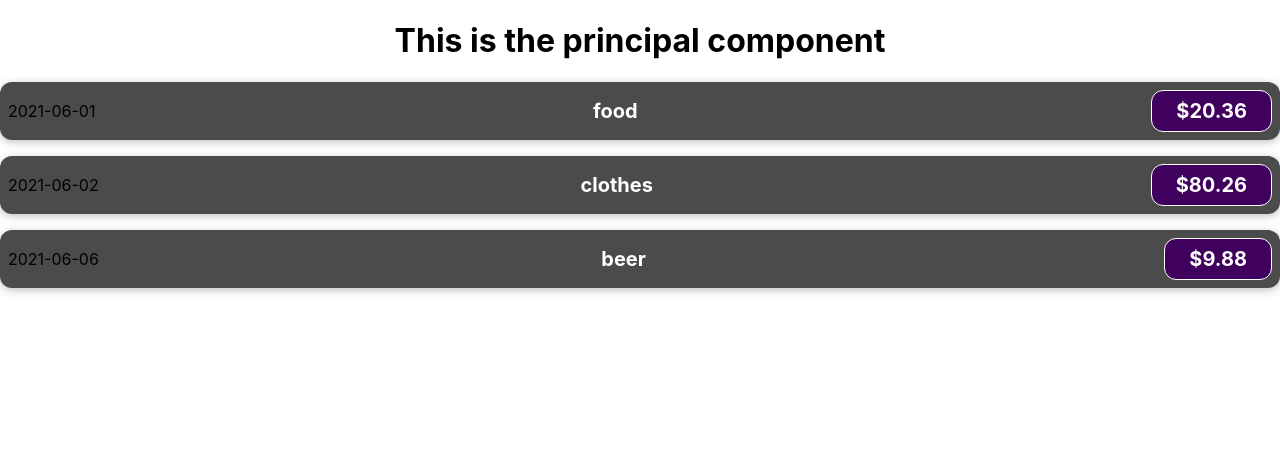
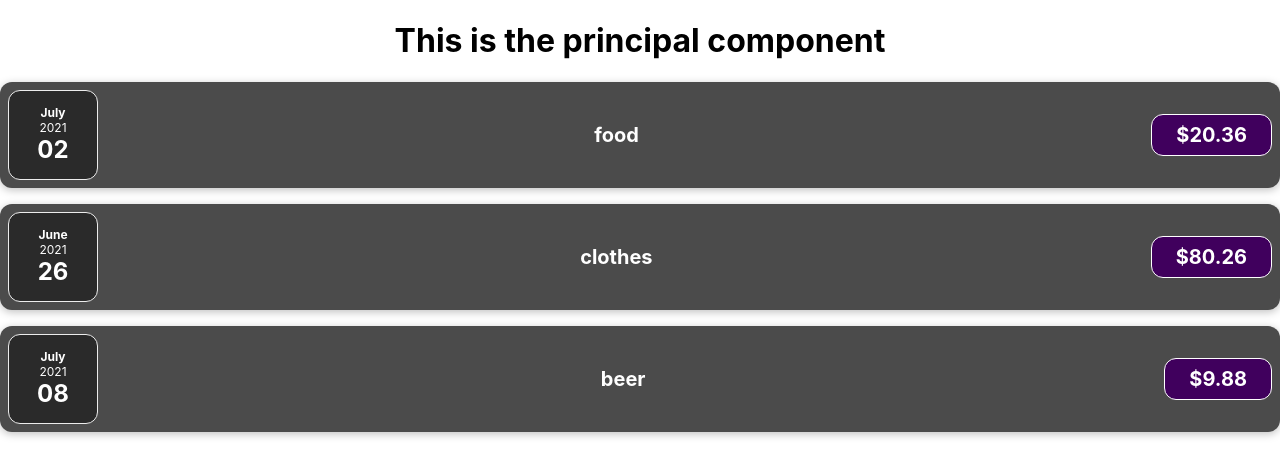
Before and after one commit to felipecubillos/react-study, a React (Create React App) app: page / in a window 1280 px wide. Shown: the top 476 px of the page. Built offline with nearby package versions, Linux system fonts and the light colour scheme.

Commit message:
split components into sub reusable components, send props into child component and styling date component

```diff
--- a/src/App.js
+++ b/src/App.js
@@ -2,9 +2,9 @@ import ExpensesItem from "./components/ExpensesItem";
 import "./App.css";
 
 const expenses = [
-  { title: "food", date: "2021-06-01", amount: 20.36 },
-  { title: "clothes", date: "2021-06-02", amount: 80.26 },
-  { title: "beer", date: "2021-06-06", amount: 9.88 },
+  { title: "food", date: new Date(2021, 6, 2), amount: 20.36 },
+  { title: "clothes", date: new Date(2021, 5, 26), amount: 80.26 },
+  { title: "beer", date: new Date(2021, 6, 8), amount: 9.88 },
 ];
 
 function App() {
--- /dev/null
+++ b/src/components/ExpensesDate.css
@@ -0,0 +1,26 @@
+.expense-date {
+  display: flex;
+  flex-direction: column;
+  width: 5.5rem;
+  height: 5.5rem;
+  border: 1px solid #ececec;
+  background-color: #2a2a2a;
+  color: white;
+  border-radius: 12px;
+  align-items: center;
+  justify-content: center;
+}
+
+.expense-date__month {
+  font-size: 0.75rem;
+  font-weight: bold;
+}
+
+.expense-date__year {
+  font-size: 0.75rem;
+}
+
+.expense-date__day {
+  font-size: 1.5rem;
+  font-weight: bold;
+}
--- /dev/null
+++ b/src/components/ExpensesDate.js
@@ -0,0 +1,16 @@
+import "./ExpensesDate.css";
+
+function ExpensesDate(props) {
+  const month = props.date.toLocaleString("en-US", { month: "long" });
+  const day = props.date.toLocaleString("en-US", { day: "2-digit" });
+  const year = props.date.getFullYear();
+  return (
+    <div className="expense-date">
+      <div className="expense-date__month">{month}</div>
+      <div className="expense-date__year">{year}</div>
+      <div className="expense-date__day">{day}</div>
+    </div>
+  );
+}
+
+export default ExpensesDate;
--- a/src/components/ExpensesItem.js
+++ b/src/components/ExpensesItem.js
@@ -1,12 +1,10 @@
 import "./ExpensesItem.css";
+import ExpensesDate from "./ExpensesDate";
 
 function ExpensesItem(props) {
-  const expenseDate = new Date(2021, 6, 10);
-  const expenseTitle = "Car Insurance";
-  const expenseAmount = 298.26;
   return (
     <div className="expense-item">
-      <div>{props.date}</div>
+      <ExpensesDate date={props.date} />
       <div className="expense-item__description">
         <h2>{props.title}</h2>
         <div className="expense-item__price">${props.amount}</div>
```
